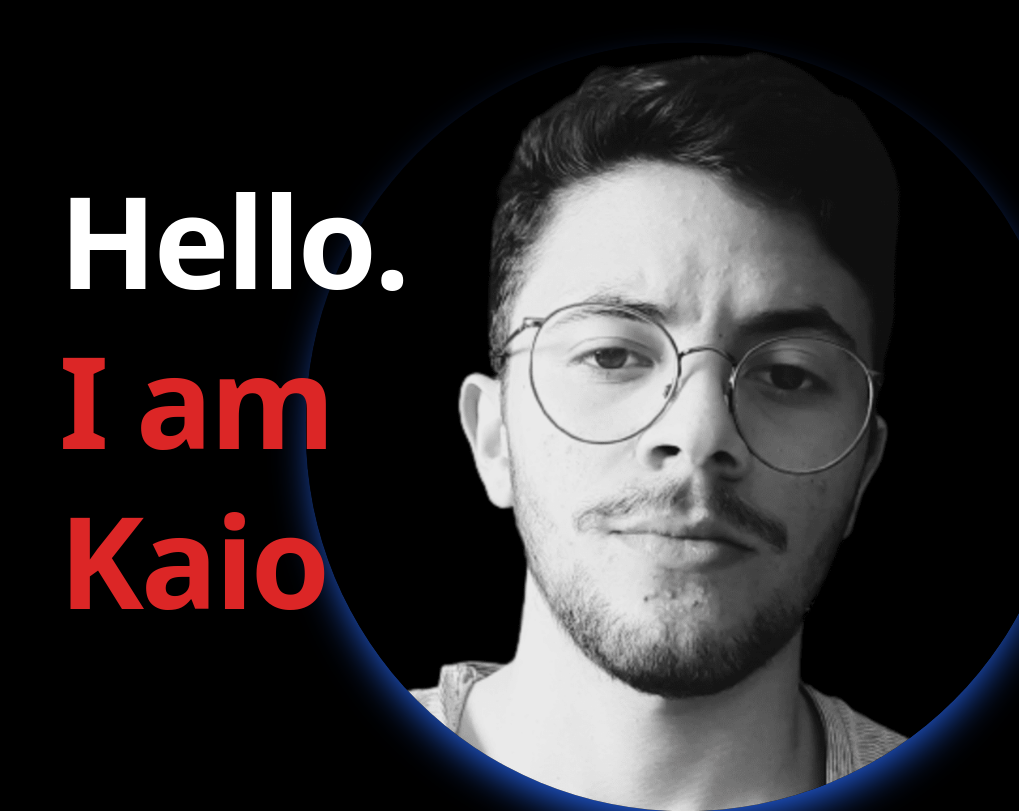
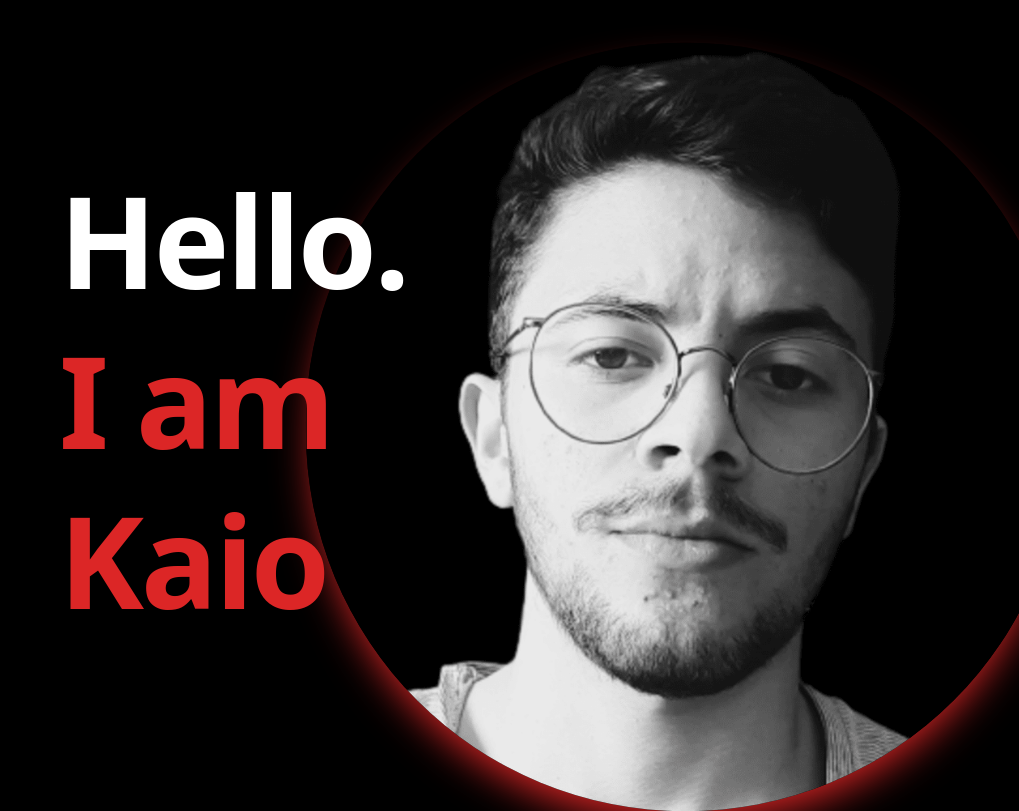
Before and after one commit to KaioMarxDEV/portfolio, a Next.js app: page / in a window 1280 px wide. Shown: the top 811 px of the page, without its empty margins (261-1280 px from the left). Built offline with nearby package versions, Linux system fonts and the light colour scheme.

Commit message:
add red color to profile

```diff
--- a/src/pages/index.tsx
+++ b/src/pages/index.tsx
@@ -73,7 +73,7 @@ export default function Home() {
       </div>
       <SizeDown>
         <Image
-          className="-z-50 fixed scale-90 left-[40%] shadow-blue-600 shadow-2xl rounded-full antialiased  bg-no-repeat"
+          className="-z-50 fixed scale-90 left-[40%] shadow-red-600 shadow-2xl rounded-full antialiased  bg-no-repeat"
           alt='dale'
           src={big}
         />
```
